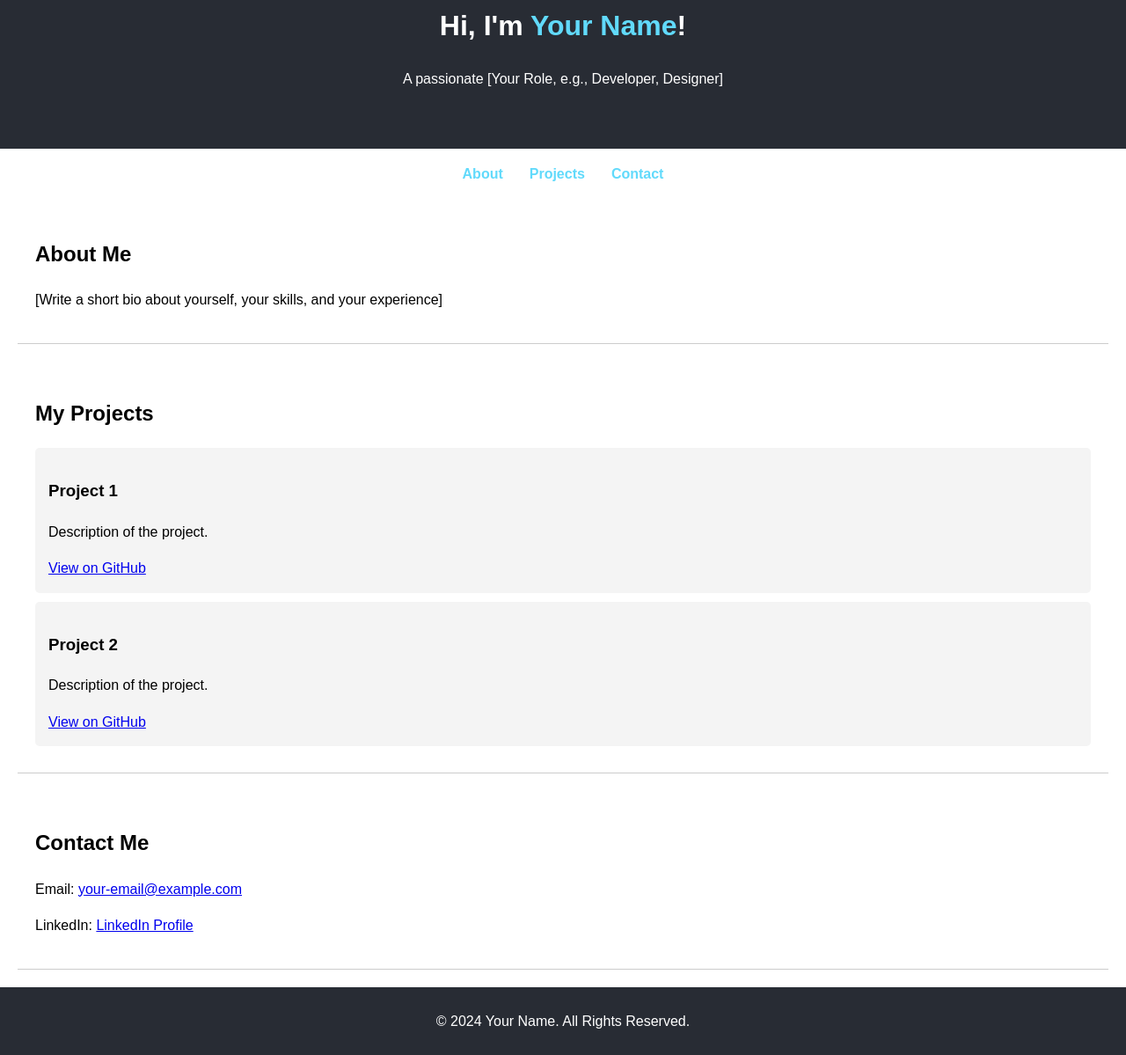
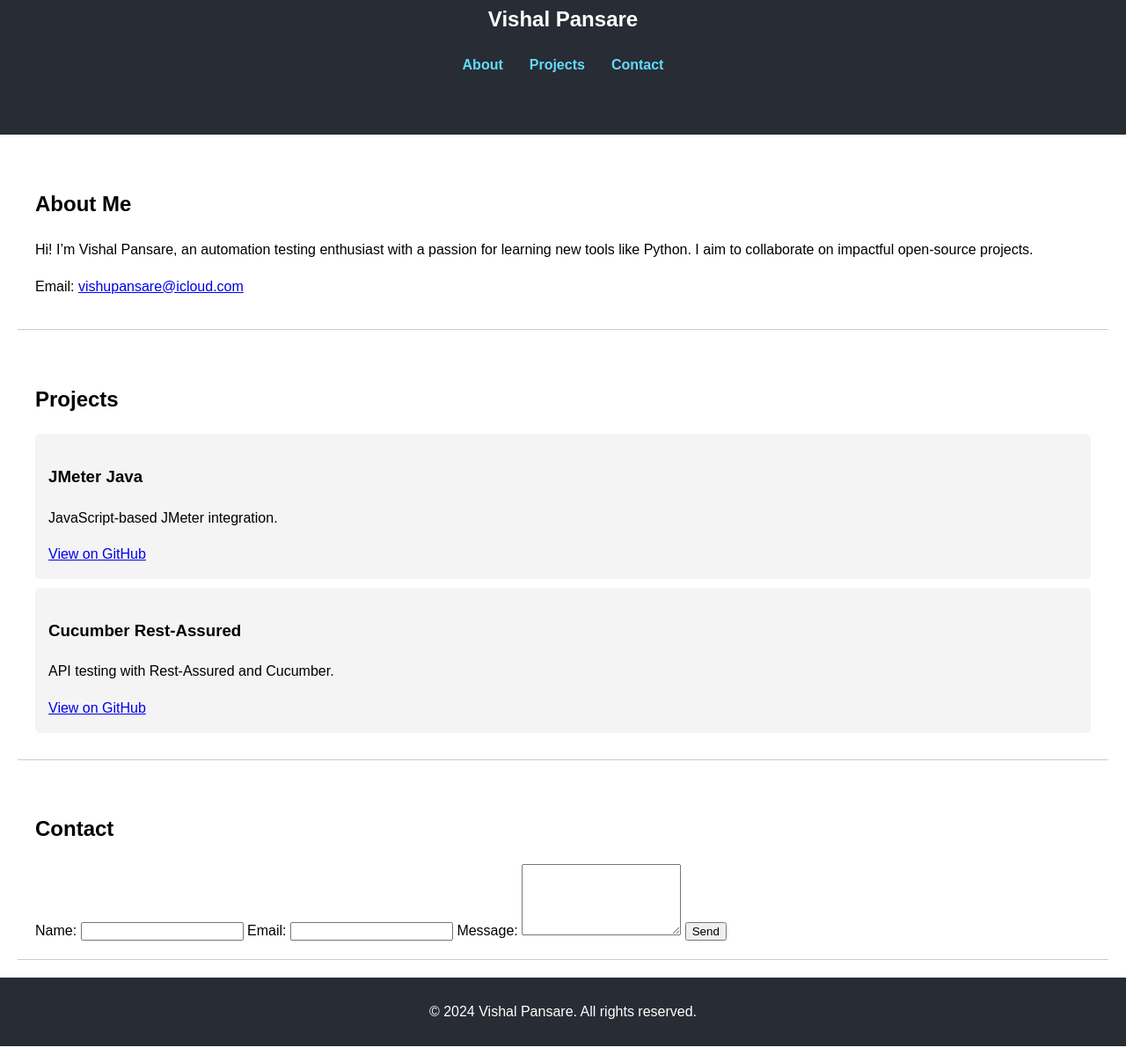
Before and after one commit to vishalpansare-dev/vishalpansare-dev.github.io, a plain HTML site: page index.html in a window 1280 px wide. Shown: the part 67-1266 px from the top of the page at 88% size. Drawn offline with Linux system fonts and the light colour scheme.

Commit message:
Update index.html

```diff
--- a/index.html
+++ b/index.html
@@ -3,45 +3,66 @@
 <head>
     <meta charset="UTF-8">
     <meta name="viewport" content="width=device-width, initial-scale=1.0">
-    <title>Your Name - Portfolio</title>
+    <meta name="description" content="Portfolio of Vishal Pansare, Automation Testing Enthusiast.">
+    <title>Vishal Pansare - Portfolio</title>
+    <link href="https://cdnjs.cloudflare.com/ajax/libs/font-awesome/6.0.0-beta3/css/all.min.css" rel="stylesheet">
     <link rel="stylesheet" href="style.css">
 </head>
 <body>
     <header>
-        <h1>Hi, I'm <span>Your Name</span>!</h1>
-        <p>A passionate [Your Role, e.g., Developer, Designer]</p>
-    </header>
         <nav>
+            <h1>Vishal Pansare</h1>
             <ul>
                 <li><a href="#about">About</a></li>
                 <li><a href="#projects">Projects</a></li>
                 <li><a href="#contact">Contact</a></li>
             </ul>
         </nav>
-    <section id="about">
+    </header>
+
+    <section id="about" class="section">
         <h2>About Me</h2>
-        <p>[Write a short bio about yourself, your skills, and your experience]</p>
+        <p>
+            Hi! I’m Vishal Pansare, an automation testing enthusiast with a passion for learning new tools like Python.
+            I aim to collaborate on impactful open-source projects.
+        </p>
+        <p>Email: <a href="mailto:vishupansare@icloud.com">vishupansare@icloud.com</a></p>
     </section>
-    <section id="projects">
-        <h2>My Projects</h2>
+
+    <section id="projects" class="section">
+        <h2>Projects</h2>
+        <div class="projects-container">
             <div class="project-card">
-            <h3>Project 1</h3>
-            <p>Description of the project.</p>
-            <a href="https://github.com/your-repo" target="_blank">View on GitHub</a>
+                <h3>JMeter Java</h3>
+                <p>JavaScript-based JMeter integration.</p>
+                <a href="https://github.com/vishalpansare-dev/Jmeter_java" target="_blank">View on GitHub</a>
             </div>
             <div class="project-card">
-            <h3>Project 2</h3>
-            <p>Description of the project.</p>
-            <a href="https://github.com/your-repo" target="_blank">View on GitHub</a>
+                <h3>Cucumber Rest-Assured</h3>
+                <p>API testing with Rest-Assured and Cucumber.</p>
+                <a href="https://github.com/vishalpansare-dev/Cucumber_Rest-Assured" target="_blank">View on GitHub</a>
+            </div>
         </div>
     </section>
-    <section id="contact">
-        <h2>Contact Me</h2>
-        <p>Email: <a href="mailto:your-email@example.com">your-email@example.com</a></p>
-        <p>LinkedIn: <a href="https://linkedin.com/in/your-profile" target="_blank">LinkedIn Profile</a></p>
+
+    <section id="contact" class="section">
+        <h2>Contact</h2>
+        <form action="https://formspree.io/f/YOUR_FORM_ID" method="POST">
+            <label for="name">Name:</label>
+            <input type="text" id="name" name="name" required>
+
+            <label for="email">Email:</label>
+            <input type="email" id="email" name="email" required>
+
+            <label for="message">Message:</label>
+            <textarea id="message" name="message" rows="5" required></textarea>
+
+            <button type="submit">Send</button>
+        </form>
     </section>
+
     <footer>
-        <p>© 2024 Your Name. All Rights Reserved.</p>
+        <p>&copy; 2024 Vishal Pansare. All rights reserved.</p>
     </footer>
 </body>
 </html>
```
Lines whose indentation alone changed are shown as unchanged.
